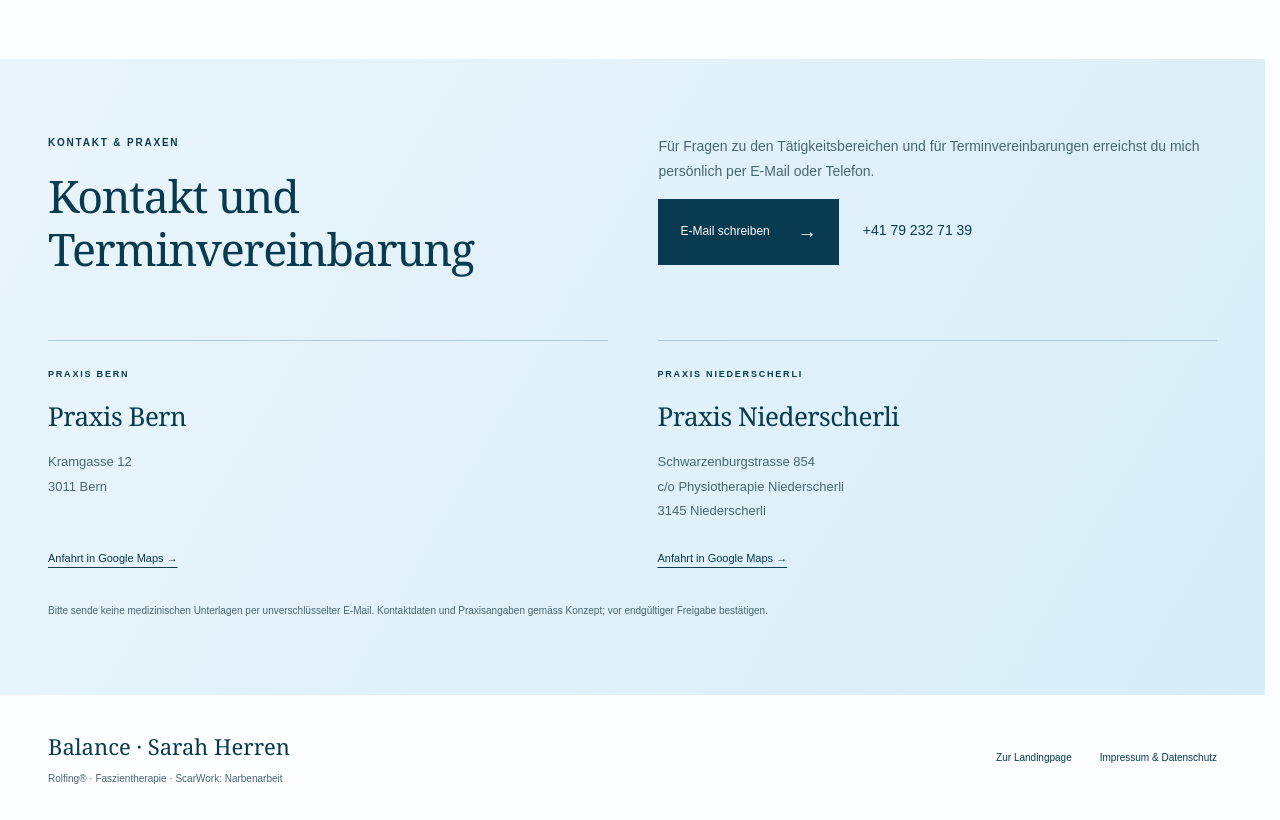
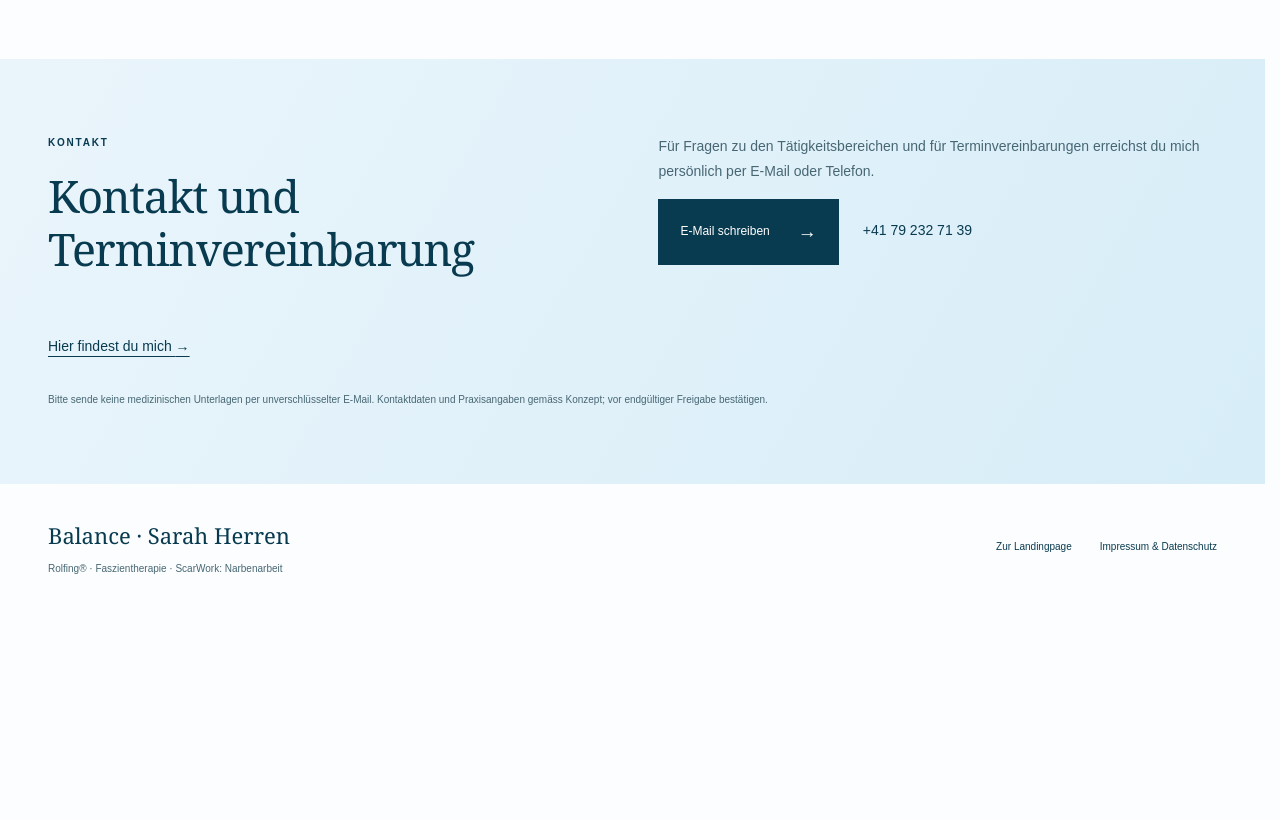
Before and after one commit to andreherren-gmail/rolfing-sarah, a website: page prototyp/index.html in a window 1280 px wide. Shown: the part 5040-5860 px from the top of the page. After the commit the page ends 5650 px from the top, so only its background shows below. Drawn offline with Linux system fonts and the light colour scheme.

Commit message:
Replace duplicated contact addresses with a practice page link

```diff
--- a/prototyp/index.html
+++ b/prototyp/index.html
@@ -57,8 +57,8 @@
   <details><summary>Beteiligt sich meine Krankenkasse?<span aria-hidden="true">+</span></summary><p>Eine mögliche Beteiligung hängt von deiner Zusatzversicherung, deiner Police sowie der Anerkennung der Methode und der behandelnden Person ab. Kläre die Kostenübernahme vor der Behandlung mit deiner Versicherung. Welche Anerkennungsangaben noch zu bestätigen sind, siehst du unter <a class="inline-link" href="preise/#versicherung">Preise & Versicherung</a>.</p></details>
 </div></section>
 <section id="kontakt" class="contact-section"><div class="wrap">
-  <div class="contact-intro"><div><p class="eyebrow">Kontakt & Praxen</p><h2>Kontakt und<br>Terminvereinbarung</h2></div><div><p>Für Fragen zu den Tätigkeitsbereichen und für Terminvereinbarungen erreichst du mich persönlich per E-Mail oder Telefon.</p><a class="button" href="mailto:info@rolfing-herren.ch">E-Mail schreiben <span aria-hidden="true">→</span></a><a class="phone-link" href="tel:+41792327139">+41 79 232 71 39</a></div></div>
-  <div class="locations"><article><p class="eyebrow">Praxis Bern</p><h3>Praxis Bern</h3><address>Kramgasse 12<br>3011 Bern</address><a class="inline-link" href="https://www.google.com/maps/search/?api=1&query=Kramgasse+12+3011+Bern" target="_blank" rel="noopener noreferrer">Anfahrt in Google Maps <span aria-hidden="true">→</span></a></article><article><p class="eyebrow">Praxis Niederscherli</p><h3>Praxis Niederscherli</h3><address>Schwarzenburgstrasse 854<br>c/o Physiotherapie Niederscherli<br>3145 Niederscherli</address><a class="inline-link" href="https://www.google.com/maps/search/?api=1&query=Schwarzenburgstrasse+854+3145+Niederscherli" target="_blank" rel="noopener noreferrer">Anfahrt in Google Maps <span aria-hidden="true">→</span></a></article></div>
+  <div class="contact-intro"><div><p class="eyebrow">Kontakt</p><h2>Kontakt und<br>Terminvereinbarung</h2></div><div><p>Für Fragen zu den Tätigkeitsbereichen und für Terminvereinbarungen erreichst du mich persönlich per E-Mail oder Telefon.</p><a class="button" href="mailto:info@rolfing-herren.ch">E-Mail schreiben <span aria-hidden="true">→</span></a><a class="phone-link" href="tel:+41792327139">+41 79 232 71 39</a></div></div>
+  <p class="practice-contact-link"><a class="inline-link" href="praxen/">Hier findest du mich <span aria-hidden="true">→</span></a></p>
   <p class="fine-print">Bitte sende keine medizinischen Unterlagen per unverschlüsselter E-Mail. Kontaktdaten und Praxisangaben gemäss Konzept; vor endgültiger Freigabe bestätigen.</p>
 </div></section>
 </main>
--- a/prototyp/styles.css
+++ b/prototyp/styles.css
@@ -334,3 +334,5 @@ dialog.menu-drawer::backdrop { background: #062f4380; backdrop-filter: blur(3px)
 .drawer-caption { color: var(--muted); font-size: 11px; line-height: 1.9; margin: 45px 0 0; }
 @media (max-width: 760px) { .menu-toggle { width: 48px; height: 48px; } dialog.menu-drawer { padding: 28px 25px; width: min(420px, 100%); } #navigation a { font-size: 27px; padding-block: 17px; } }
 @media (prefers-reduced-motion: reduce) { dialog.menu-drawer { transition: none; } }
+
+.practice-contact-link { margin: 30px 0 0; font-size: 14px; }
```
